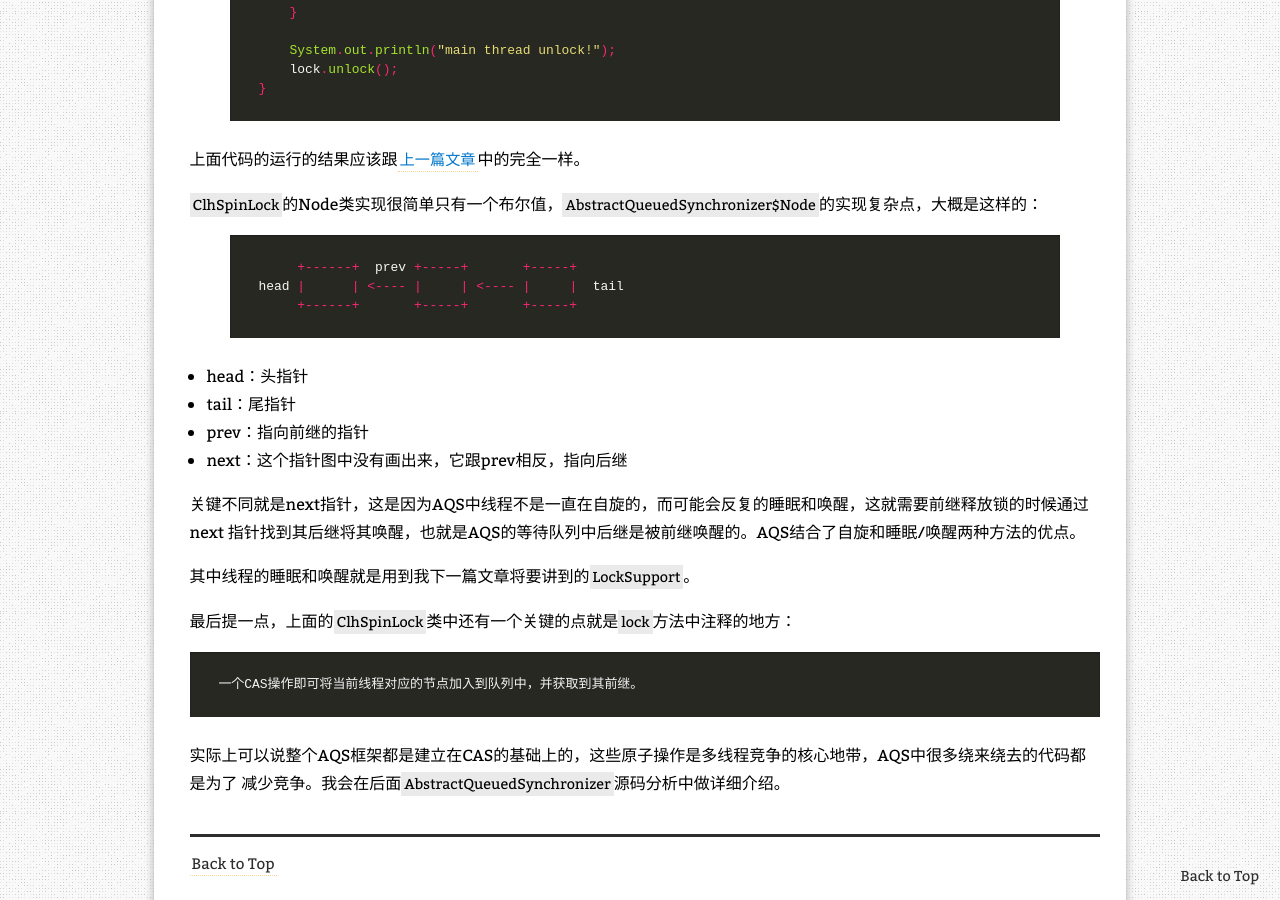
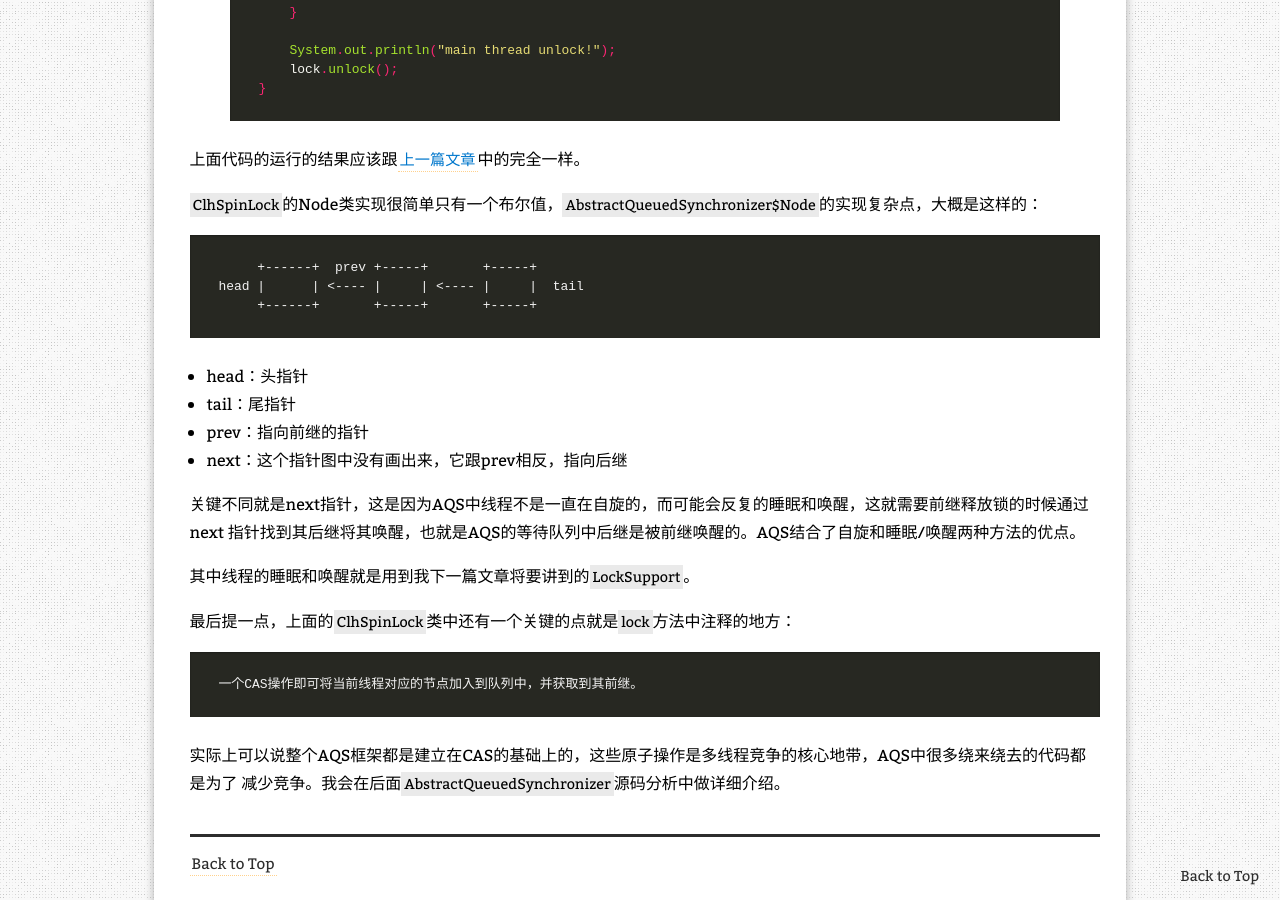
Before and after one commit to zhanjindong/zhanjindong.github.io, a Jekyll site: the page built from _posts/2015-03-11-java-concurrent-package-aqs-clh-and-spin-lock.md, in a window 1280 px wide and 900 px high, scrolled down 1787 px. Built offline with Jekyll 4.4.1, drawn with Linux system fonts in a browser that asks for light colours; nearby versions of some CDN libraries; comment, search, counter and statistics services are not loaded; a style sheet for code colours, icons or effects is not loaded.

Commit message:
modify post

```diff
--- a/_posts/2015-03-11-java-concurrent-package-aqs-clh-and-spin-lock.md
+++ b/_posts/2015-03-11-java-concurrent-package-aqs-clh-and-spin-lock.md
@@ -98,14 +98,9 @@ public static void main(String[] args) {
 
 `ClhSpinLock`的Node类实现很简单只有一个布尔值，`AbstractQueuedSynchronizer$Node`的实现复杂点，大概是这样的：
 
-{% highlight  Java%}
-
-     +------+  prev +-----+       +-----+
-head |      | <---- |     | <---- |     |  tail
-     +------+       +-----+       +-----+
-
-{% endhighlight %}
-
+	     +------+  prev +-----+       +-----+
+	head |      | <---- |     | <---- |     |  tail
+	     +------+       +-----+       +-----+
 
 - head：头指针
 - tail：尾指针
```
